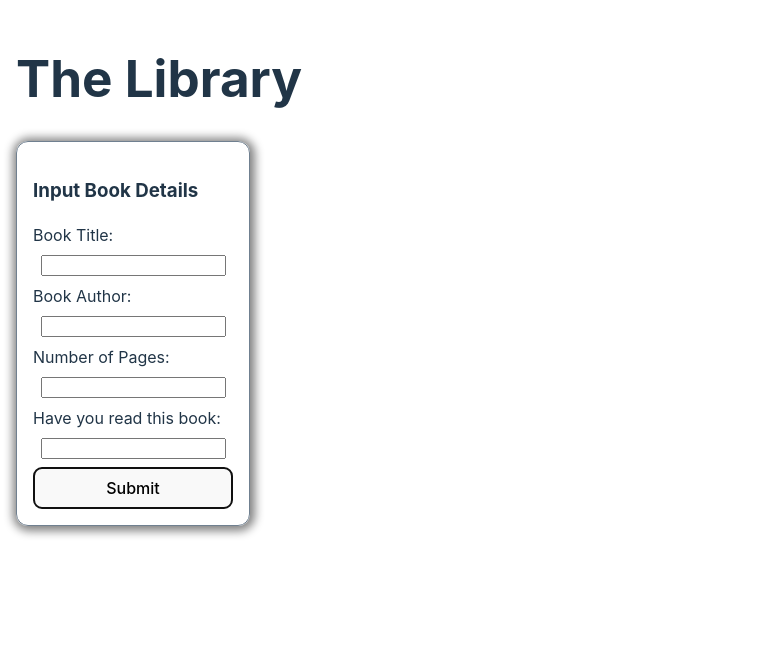
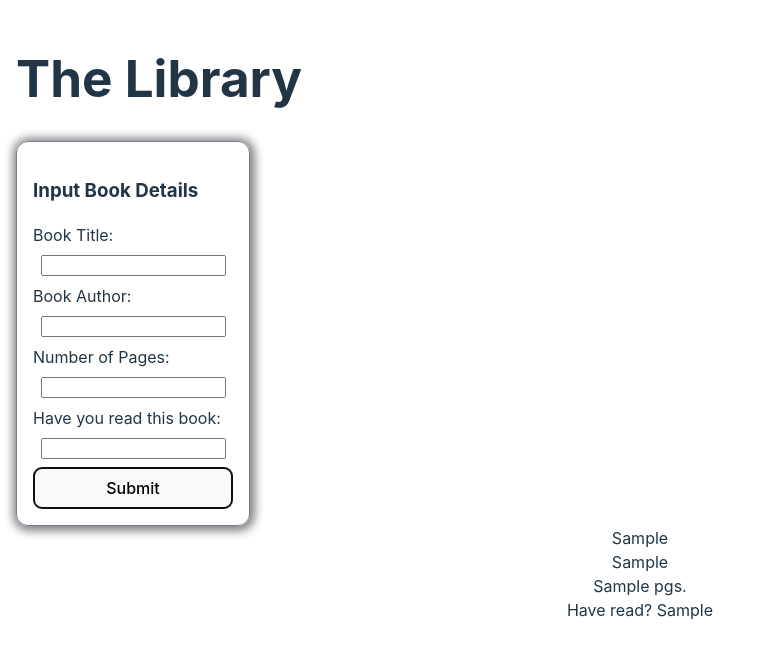
Before and after one commit to SalamanderCtesiphon/library-project, a React (Vite) app: page / in a window 1280 px wide. Both pictures are taken after typing "Sample", "Sample", "Sample", "Sample" into the empty fields and a click on the button "Submit". Shown: the top 656 px of the page, without its empty margins (0-768 px from the left). Built offline with nearby package versions, Linux system fonts and the light colour scheme.

Commit message:
completed the basic logic for submiting new books began working on displaying the books in the library

```diff
--- a/src/App.jsx
+++ b/src/App.jsx
@@ -96,6 +96,16 @@ function App() {
           <button type="submit">Submit</button>
         </form>
       </section>
+      <section className="library-display">
+        {myLibrary.map((item) => (
+          <div className="book-card">
+            <div>{item.title}</div>
+            <div>{item.author}</div>
+            <div>{item.pages} pgs.</div>
+            <div>Have read? {item.have_read}</div>
+          </div>
+        ))}
+      </section>
     </>
   )
 }
```
